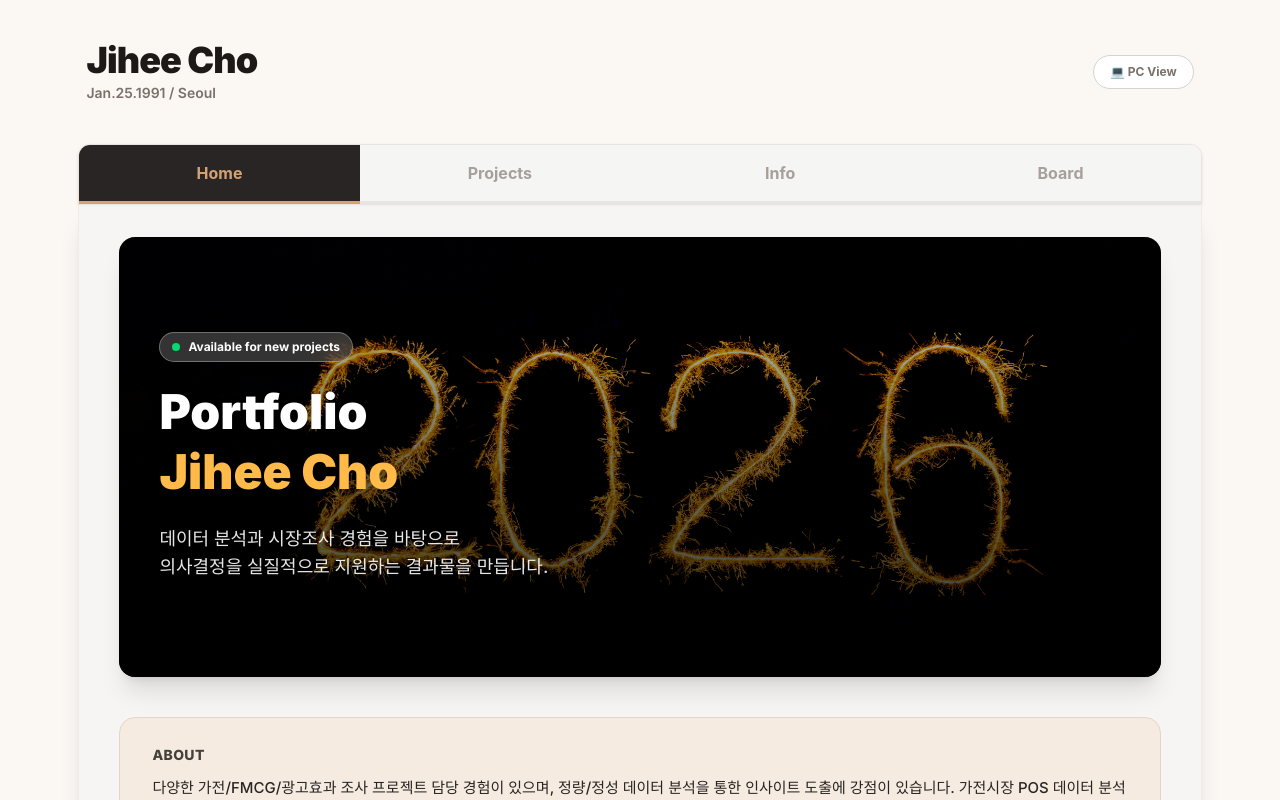
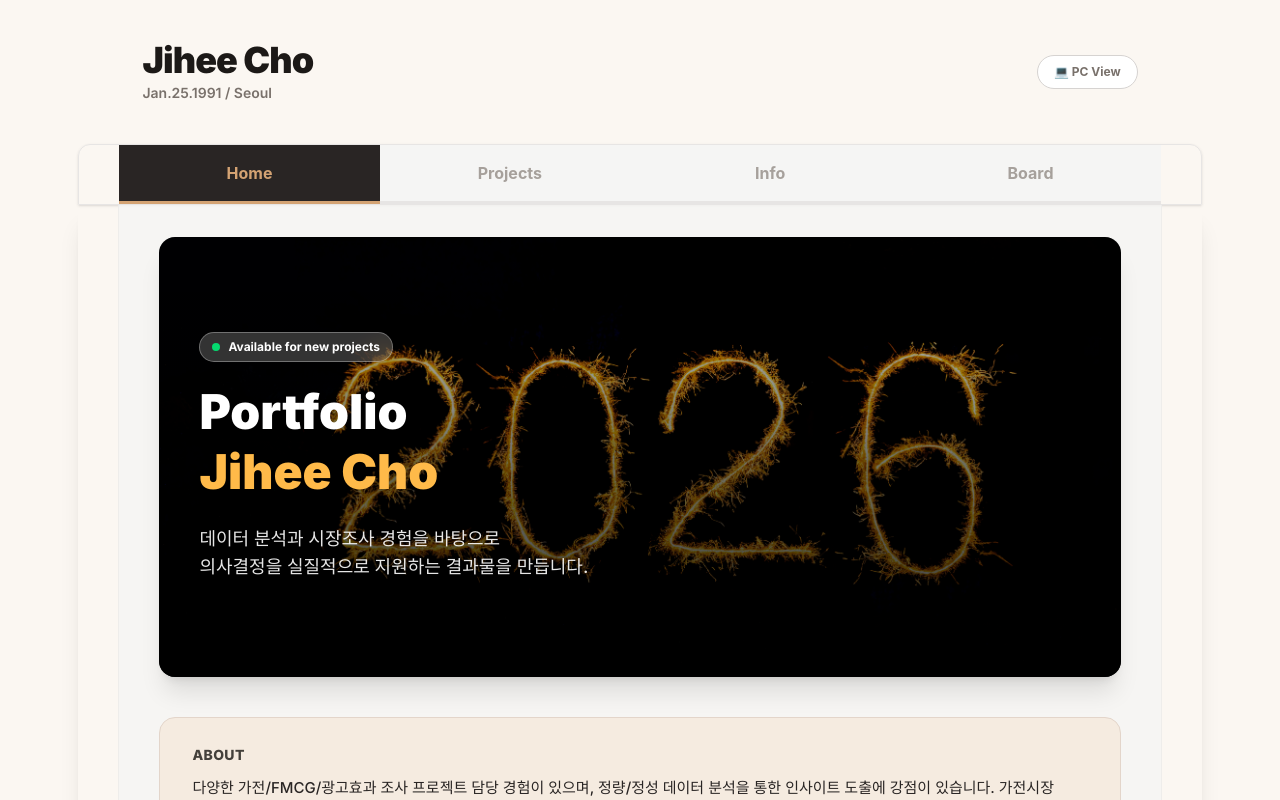
Before and after one commit to jay-lay-down/jihee-portfolio, a Next.js app: page / in a window 1280 px wide. Shown: the top 800 px of the page. Built offline with nearby package versions, Linux system fonts and the light colour scheme; a web font is replaced by a local one.

Commit message:
Update HomeTabs.tsx

```diff
--- a/components/HomeTabs.tsx
+++ b/components/HomeTabs.tsx
@@ -275,7 +275,7 @@ export default function HomeTabs() {
     // ⬇ 여기서 font-sans 제거해서 body의 Pretendard가 그대로 적용되게
     <div className="min-h-screen text-stone-800 pb-20">
       {/* 상단 헤더 - 폭 1400px */}
-      <header className="py-10 flex flex-col sm:flex-row items-center justify-between gap-2 md:gap-4 w-full max-w-[1400px] mx-auto px-4 md:px-2">
+      <header className="py-10 flex flex-col sm:flex-row items-center justify-between gap-2 md:gap-4 w-full px-6 lg:px-16">
         <div>
           <h1 className="text-4xl font-black tracking-tight text-stone-900">Jihee Cho</h1>
           <p className="text-sm text-stone-500 font-semibold mt-1">Jan.25.1991 / Seoul</p>
@@ -294,7 +294,7 @@ export default function HomeTabs() {
       </header>
 
       {/* 탭 내비 */}
-      <nav className="flex w-full max-w-[1400px] mx-auto border border-stone-200 rounded-t-xl overflow-hidden shadow-sm mb-0">
+      <nav className="flex w-full px-0 lg:px-10 border border-stone-200 rounded-t-xl overflow-hidden shadow-sm mb-0">
         <FullWidthTab label="Home" active={tab === "Home"} onClick={() => setTab("Home")} />
         <FullWidthTab
           label="Projects"
@@ -306,7 +306,7 @@ export default function HomeTabs() {
       </nav>
 
       {/* 메인 카드 */}
-      <main className="animate-in fade-in slide-in-from-bottom-2 duration-500 shadow-xl rounded-b-xl overflow-hidden w-full max-w-[1400px] mx-auto">
+      <main className="animate-in fade-in slide-in-from-bottom-2 duration-500 shadow-xl rounded-b-xl overflow-hidden w-full px-0 lg:px-10">
         {/* HOME */}
         {tab === "Home" && (
           <div className="bg-stone-100/80 pt-8 pb-12 px-6 sm:px-10 border-x border-b border-stone-200/50">
```
